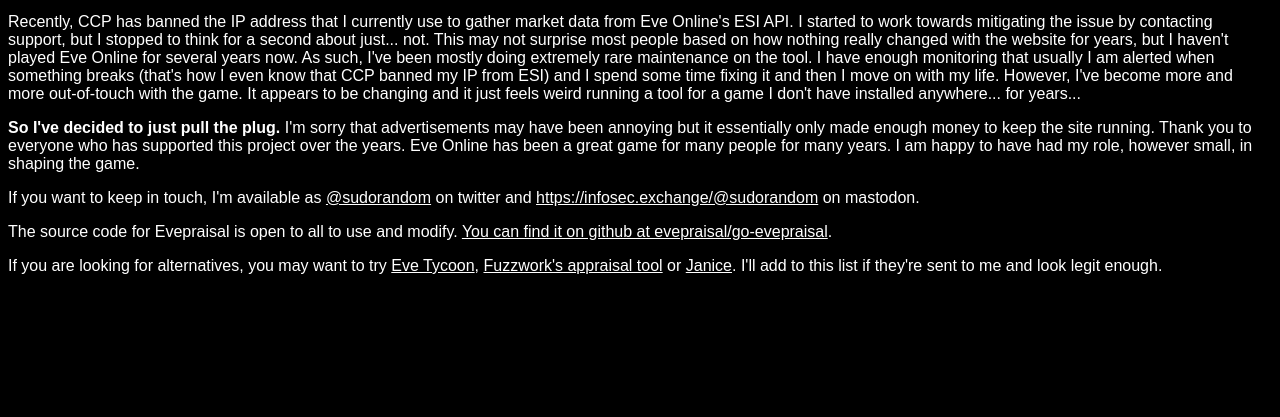
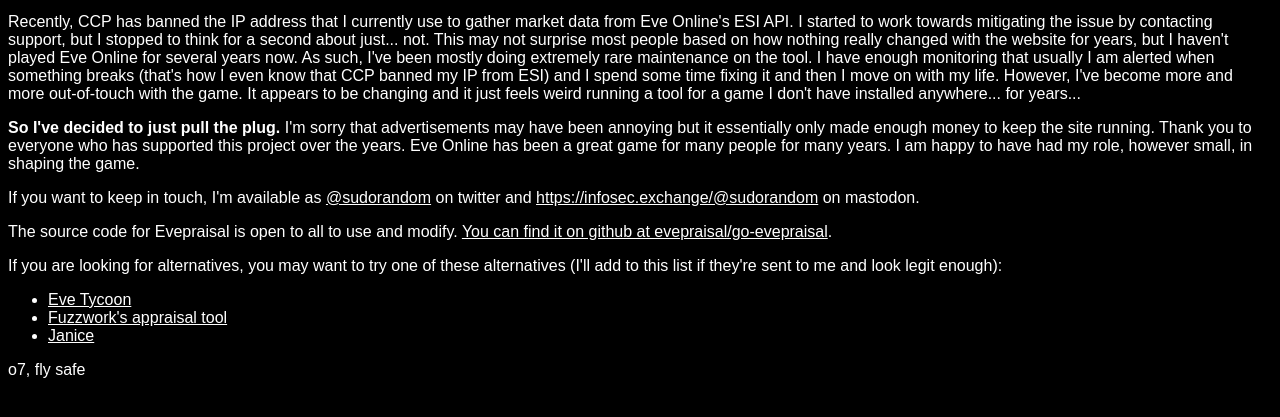
Before and after one commit to evepraisal/evepraisal.com, a plain HTML site: page index.html in a window 1280 px wide. Shown: the part 101-518 px from the top of the page. Drawn offline with Linux system fonts and the light colour scheme.

Commit message:
Formatting, add a signoff

```diff
--- a/index.html
+++ b/index.html
@@ -34,7 +34,13 @@
             <p><b>So I've decided to just pull the plug.</b> I'm sorry that advertisements may have been annoying but it essentially only made enough money to keep the site running. Thank you to everyone who has supported this project over the years. Eve Online has been a great game for many people for many years. I am happy to have had my role, however small, in shaping the game.</p>
             <p>If you want to keep in touch, I'm available as <a href="https://twitter.com/sudorandom" target="_blank">@sudorandom</a> on twitter and <a href="https://infosec.exchange/@sudorandom" target="_blank">https://infosec.exchange/@sudorandom</a> on mastodon.</p>
             <p>The source code for Evepraisal is open to all to use and modify. <a href="https://github.com/evepraisal/go-evepraisal" target="_blank">You can find it on github at evepraisal/go-evepraisal</a>.</p>
-            <p>If you are looking for alternatives, you may want to try <a href="https://evetycoon.com/appraisal" target="_blank">Eve Tycoon</a>, <a href="https://market.fuzzwork.co.uk/appraisal/" target="_blank">Fuzzwork's appraisal tool</a> or <a href="https://janice.e-351.com/" target="_blank">Janice</a>. I'll add to this list if they're sent to me and look legit enough.</p>
+            <p>If you are looking for alternatives, you may want to try one of these alternatives (I'll add to this list if they're sent to me and look legit enough):</p>
+            <ul>
+                <li><a href="https://evetycoon.com/appraisal" target="_blank">Eve Tycoon</a></li>
+                <li><a href="https://market.fuzzwork.co.uk/appraisal/" target="_blank">Fuzzwork's appraisal tool</a></li>
+                <li><a href="https://janice.e-351.com/" target="_blank">Janice</a></li>
+            </ul>
+            <p>o7, fly safe</p>
 	<footer>
 	</footer>
 	</div>
```
